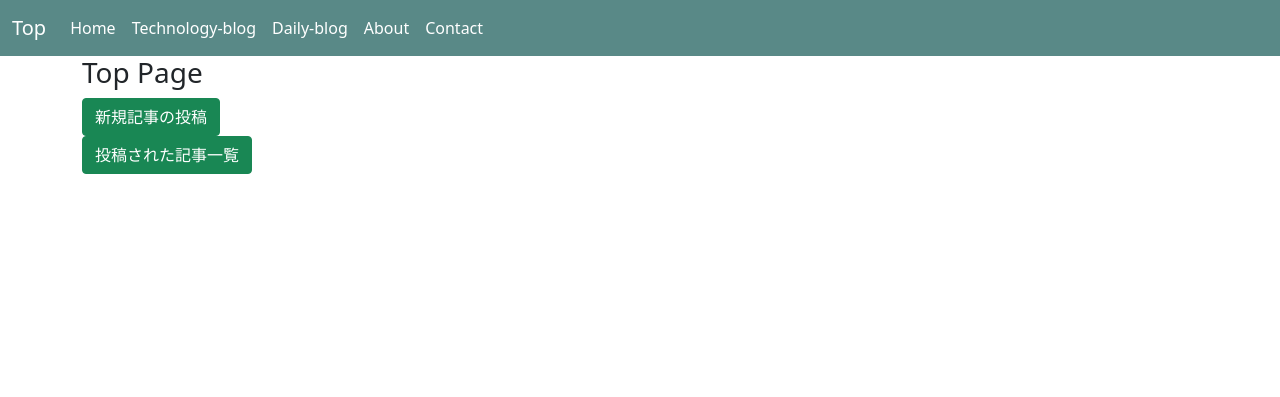
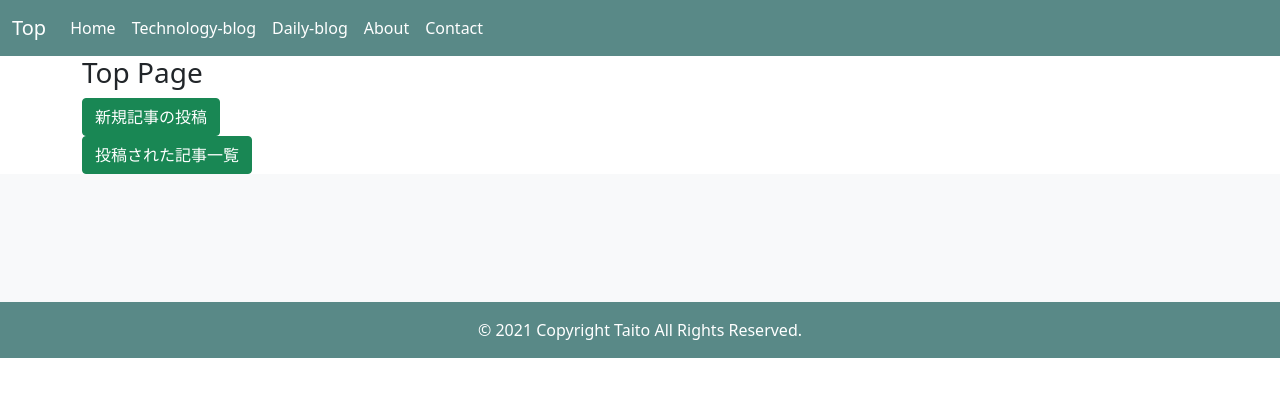
Before and after one commit to Taito-Code/Django-blog, a Django app: page / in a window 1280 px wide. Shown: the top 397 px of the page. Run offline with Django 3.2, Linux system fonts and the light colour scheme.

Commit message:
フッター追加

```diff
--- a/blog/templates/base/base.html
+++ b/blog/templates/base/base.html
@@ -23,6 +23,10 @@
         /* このブロックの枠を制限*/
         .detail_field {
             margin-right: 70%;
+        }
+
+        footer {
+            padding-top:10%;
         }
     </style>
     {% endblock %}
@@ -56,6 +60,19 @@
         {% endblock %}
     </div>
 
+    <footer class="bg-light text-center text-lg-start">
+
+        <div class="sns-icon">
+
+        </div>
+
+        <div class="copyright">
+        <div class="text-center p-3" style="background-color: #598987; color: white;">
+          © 2021 Copyright Taito All Rights Reserved.
+        </div>
+        </div>
+
+    </footer>
 
     <!-- bootstrapでのCDN -->
     <script src="https://cdn.jsdelivr.net/npm/bootstrap@5.0.0-beta1/dist/js/bootstrap.min.js" integrity="sha384-pQQkAEnwaBkjpqZ8RU1fF1AKtTcHJwFl3pblpTlHXybJjHpMYo79HY3hIi4NKxyj" crossorigin="anonymous"></script>
```
